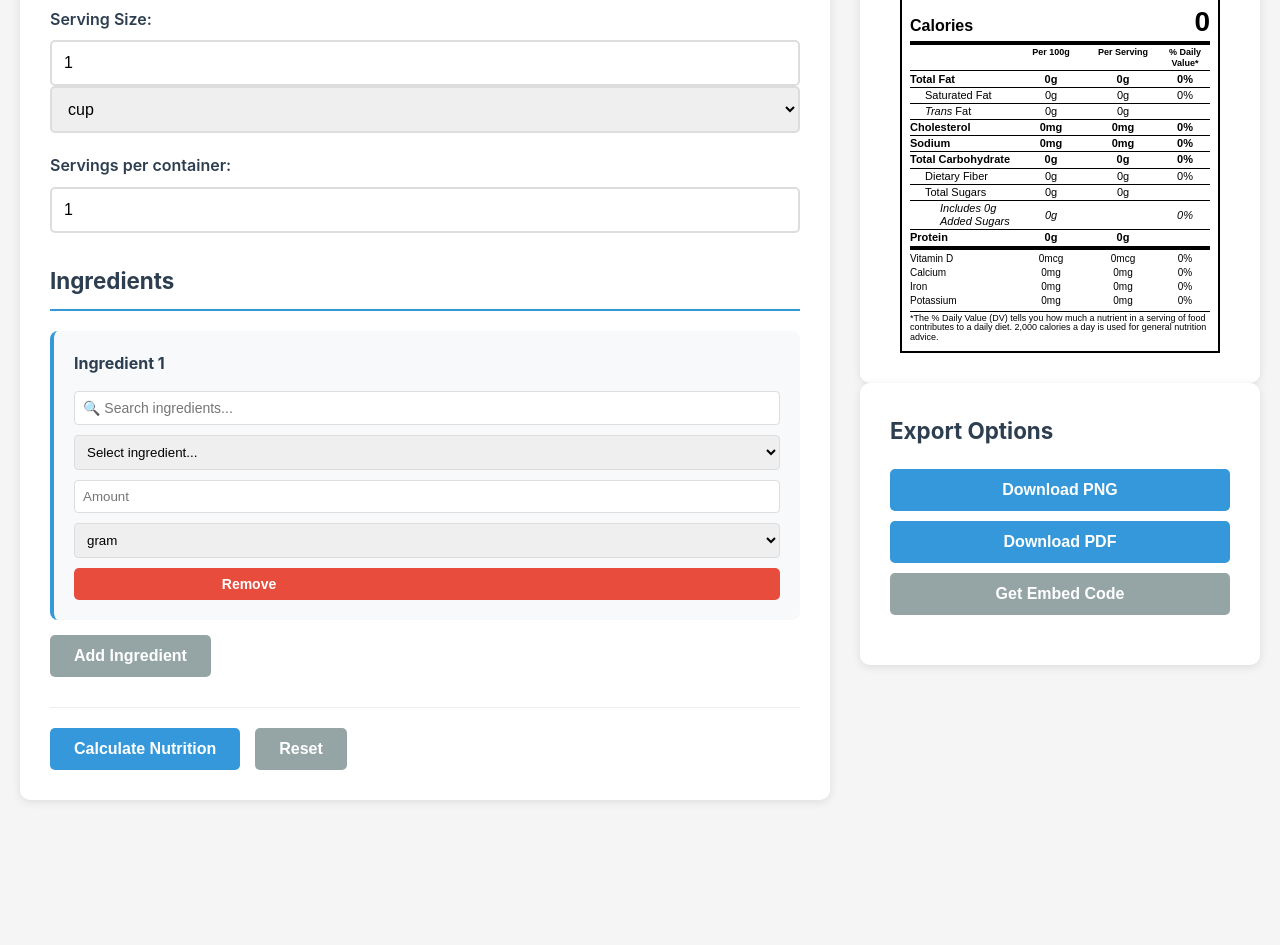
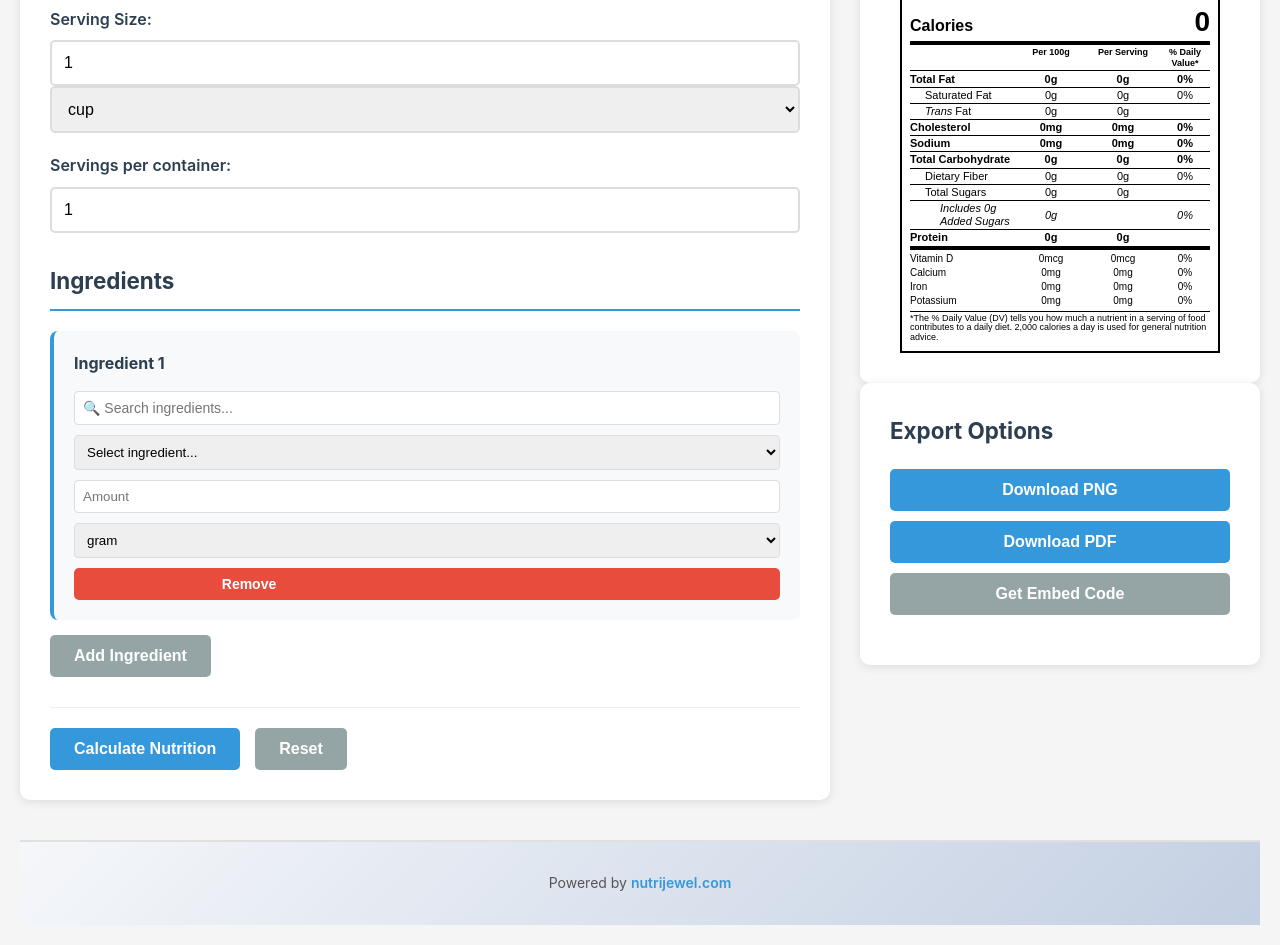
Before and after one commit to dbug007/nutritionfacts, a plain HTML site: page index.html in a window 1280 px wide. Shown: the part 413-1358 px from the top of the page. Before the commit the page ends 1233 px from the top, so only its background shows below. Drawn offline with nearby package versions, Linux system fonts and the light colour scheme.

Commit message:
Add footer with NutriJewel branding and complete search bar feature

```diff
--- a/index.html
+++ b/index.html
@@ -184,6 +184,10 @@
                 </div>
             </div>
         </main>
+
+        <footer class="site-footer">
+            <p>Powered by <a href="https://nutrijewel.com" target="_blank" rel="noopener noreferrer">nutrijewel.com</a></p>
+        </footer>
     </div>
 
     <!-- Include external libraries -->
--- a/styles/main.css
+++ b/styles/main.css
@@ -569,3 +569,42 @@ main {
     color: #0c5460;
     border: 1px solid #bee5eb;
 }
+
+/* Footer */
+.site-footer {
+    text-align: center;
+    padding: 30px 20px;
+    margin-top: 40px;
+    border-top: 2px solid #e0e0e0;
+    background: linear-gradient(135deg, #f5f7fa 0%, #c3cfe2 100%);
+}
+
+.site-footer p {
+    margin: 0;
+    font-size: 14px;
+    color: #555;
+}
+
+.site-footer a {
+    color: #3498db;
+    text-decoration: none;
+    font-weight: 600;
+    transition: color 0.3s ease;
+}
+
+.site-footer a:hover {
+    color: #2980b9;
+    text-decoration: underline;
+}
+
+/* iPhone 11 Pro footer adjustments */
+@media (max-width: 480px) {
+    .site-footer {
+        padding: 20px 15px;
+        margin-top: 30px;
+    }
+
+    .site-footer p {
+        font-size: 13px;
+    }
+}
```
